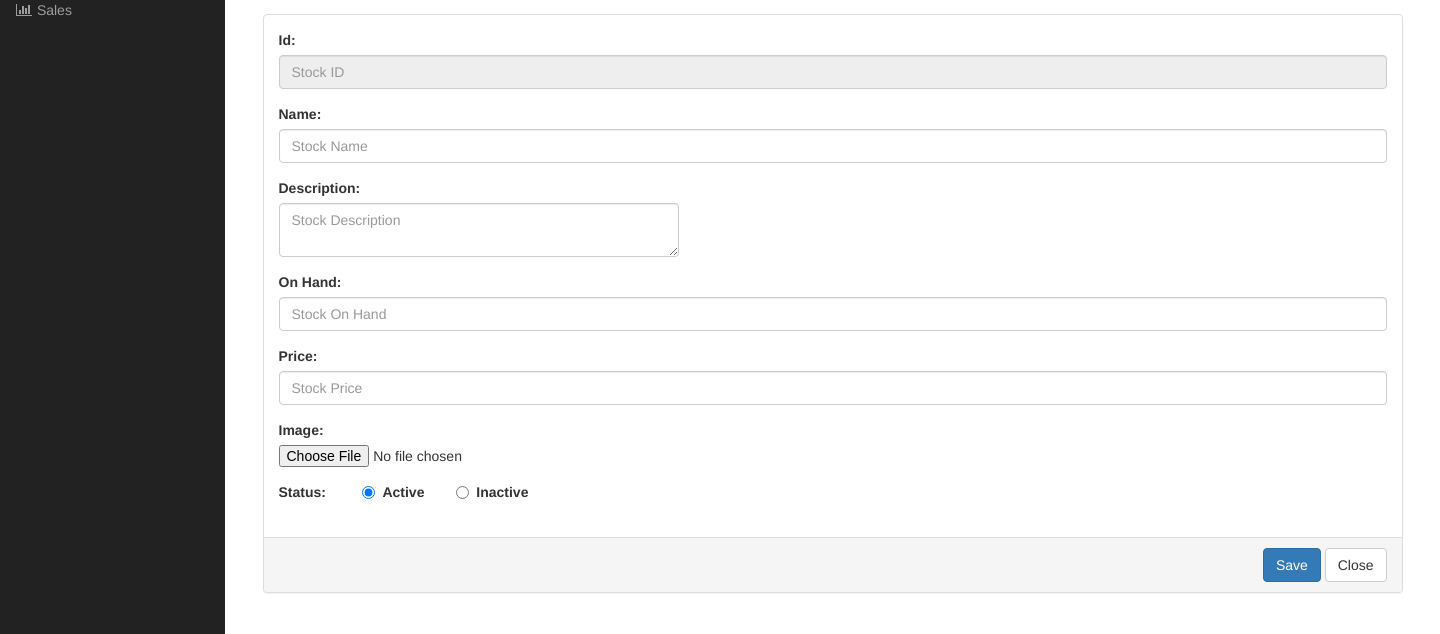
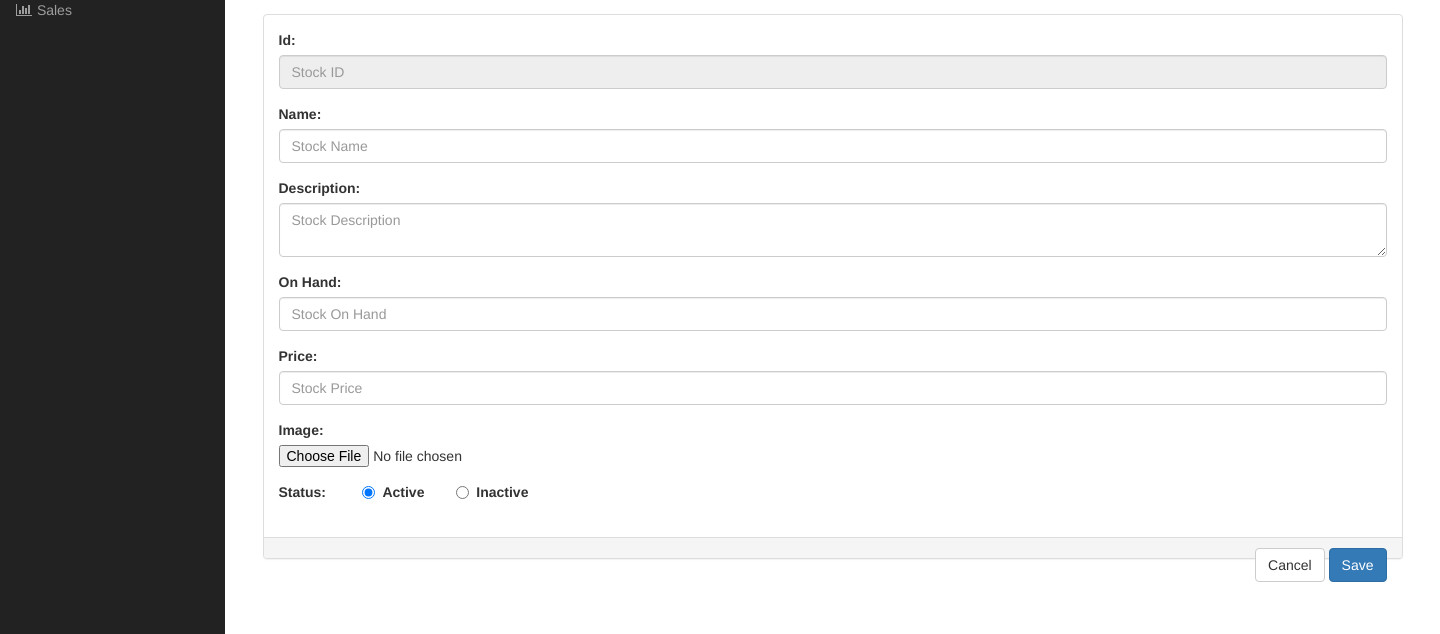
Before and after one commit to alanlima/lpaecomms-web, a PHP site: page /stockaddedit.php in a window 1440 px wide. Shown: the part 166-800 px from the top of the page. Run offline with PHP 8.4, Linux system fonts and the light colour scheme.

Commit message:
- remove the style tag from the textarea and used row and columns tags instead (responsible issues) - added a confirm alert before delete the stock. - small layout changes

```diff
--- a/stockaddedit.php
+++ b/stockaddedit.php
@@ -50,7 +50,7 @@
 
         <div class="form-group">
           <label for="txtStockDesc">Description:</label>
-          <textarea class="form-control" style="width: 400px;" name="txtStockDesc" placeholder="Stock Description"><?= $stock->productDescription ?></textarea>
+          <textarea class="form-control" row="3" name="txtStockDesc" placeholder="Stock Description"><?= $stock->productDescription ?></textarea>
         </div>
 
         <div class="form-group">
@@ -79,14 +79,21 @@
               <input name="txtStatus" id="txtStockStatusInactive" type="radio" value="i"> Inactive</label>
         </div>
       </div>
-      <div class="panel-footer text-right">
-        <button type="button" class="btn btn-primary" id="btnStockSave">Save</button>
-        <button type="button" class="btn btn-default" onclick="navMan('stock.php')">Close</button>
-        <?php if ($action == "Edit") {
-      ?>
-        <button type="button" class="btn btn-danger" onclick="delRec(<?= $stock->id; ?>);">Delete</button>
-        <?php
-  } ?>
+      <div class="panel-footer">
+
+
+                <?php if ($action == "Edit") {
+              ?>
+                <button type="button" class="btn btn-danger" onclick="delRec(<?= $stock->id; ?>);">Delete</button>
+                <?php
+          } ?>
+
+        <div class="pull-right" style="display: inline-block;">
+          <button type="button" class="btn btn-default" onclick="navMan('stock.php')">Cancel</button>
+          <button type="button" class="btn btn-primary" id="btnStockSave">Save</button>
+        </div>
+
+
       </div>
     </div>
   </div>
@@ -110,6 +117,8 @@
     });
 
     function delRec(ID) {
+      var confirm = window.confirm("Do you want to delete this item?");
+      if(!confirm) return;
       $.post('api/stock-delete.php?id=' + ID)
         .done(function(d){
           alert(d.message);
```
